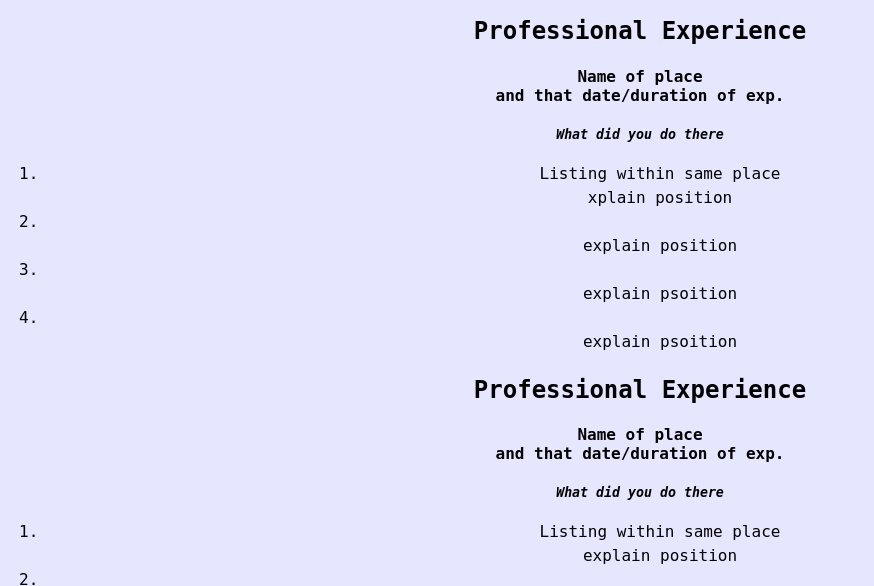
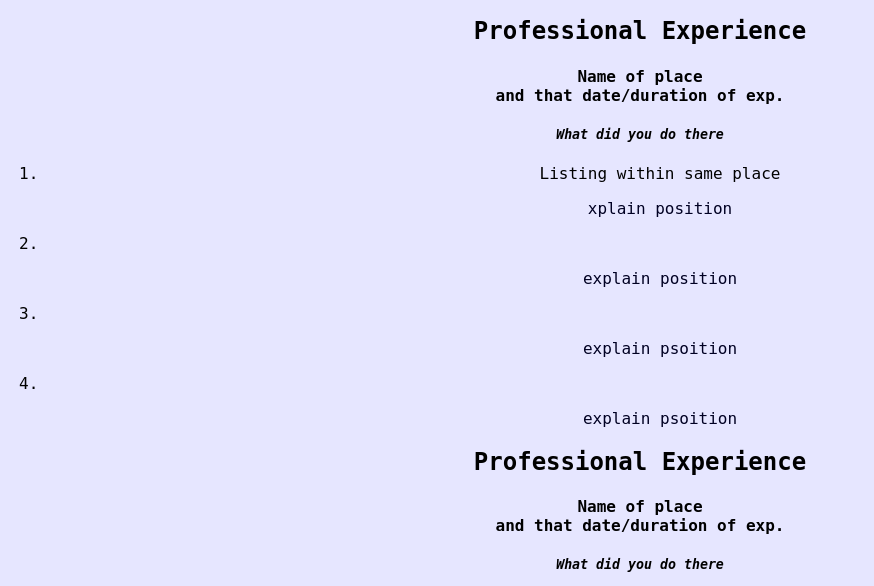
Before and after one commit to RaeLovely13/Raelovely13.github.io, a plain HTML site: page index.html in a window 1280 px wide. Shown: the part 224-810 px from the top of the page, without its empty margins (0-874 px from the left). Drawn offline with Linux system fonts and the light colour scheme.

Commit message:
Update index.html

```diff
--- a/index.html
+++ b/index.html
@@ -10,7 +10,8 @@ body {
 h1 {
  color: rgb(0, 0, 26) ;}
 p {
- padding: 5px;
+ color: rgb(0, 0, 35) ;}
+ padding: 10px;
  margin: 0px;}
 
 
```
